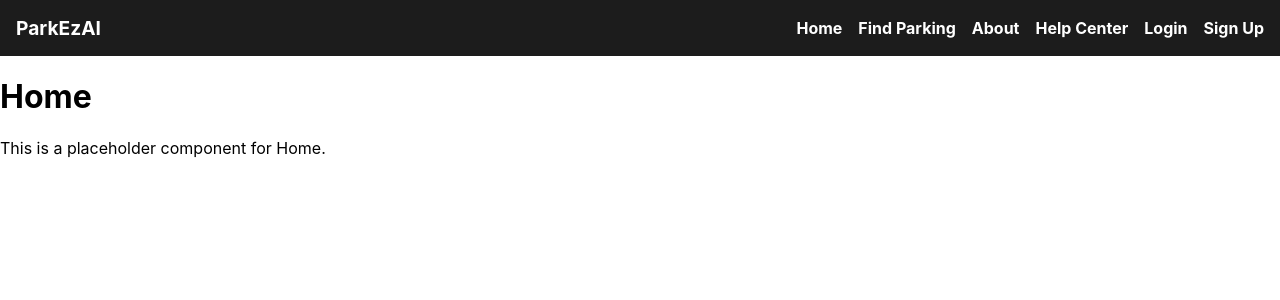
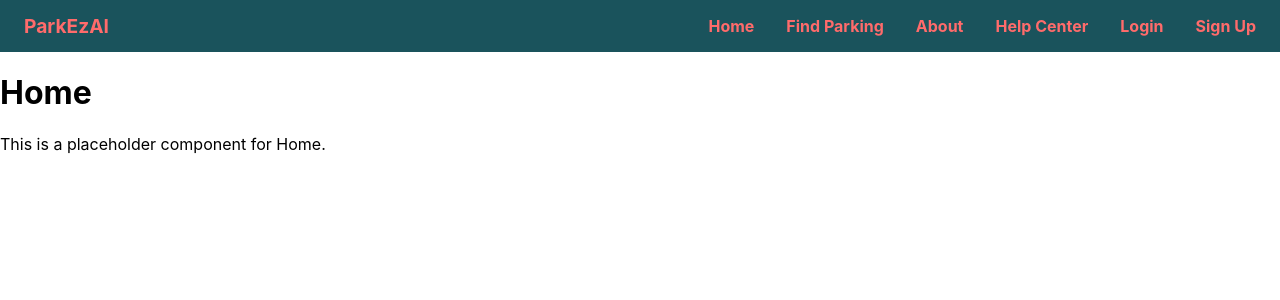
Before and after one commit to tc10815/ParkEzAI, a React (Create React App) app in the folder parkezai/: page / in a window 1280 px wide. Shown: the top 300 px of the page. Built offline with nearby package versions, Linux system fonts and the light colour scheme.

Commit message:
working with GPT4 on design, had to make a few code adjustments myself

```diff
--- a/parkezai/src/components/Navigation.js
+++ b/parkezai/src/components/Navigation.js
@@ -1,42 +1,58 @@
 import React from 'react';
 import { Link } from 'react-router-dom';
 import styled from 'styled-components';
+import theme from '../theme';
 
 const StyledNav = styled.nav`
   display: flex;
   justify-content: space-between;
   align-items: center;
-  background-color: #1c1c1c;
-  padding: 1rem;
+  background-color: ${theme.primary};
+  padding: 0rem;
 `;
 
 const StyledUl = styled.ul`
   display: flex;
   justify-content: space-between;
   list-style-type: none;
-  margin: 0;
+  margin: 0em;
   padding: 0;
 `;
 
 const StyledLi = styled.li`
-  margin-left: 1rem;
+  display: flex;
+  margin-right: 1rem;
+  height: 100%;
 `;
 
 const StyledLink = styled(Link)`
   text-decoration: none;
-  color: #ffffff;
+  color: ${theme.accent};
   font-weight: bold;
-  transition: color 0.3s;
+  display: flex;
+  align-items: center;
+  width: 100%;
+  height: 100%;
+  padding: 1rem 0.5rem; // Increase the padding values to make the buttons bigger
+`;
+
+const StyledButton = styled.div`
+  display: flex;
+  align-items: center;
+  background-color: transparent;
+  height: 100%;
+  transition: background-color 0.3s;
 
   &:hover {
-    color: #ffc107;
+    background-color: ${theme.secondary};
   }
 `;
 
 const Logo = styled.div`
-  color: #ffffff;
+  color: ${theme.accent};
   font-size: 1.2rem;
   font-weight: bold;
+  padding-left: 1.5rem;
 `;
 
 const Navigation = () => {
@@ -45,22 +61,34 @@ const Navigation = () => {
       <Logo>ParkEzAI</Logo>
       <StyledUl>
         <StyledLi>
+          <StyledButton>
             <StyledLink to="/">Home</StyledLink>
+          </StyledButton>
         </StyledLi>
         <StyledLi>
+          <StyledButton>
             <StyledLink to="/find-parking">Find Parking</StyledLink>
+          </StyledButton>
         </StyledLi>
         <StyledLi>
+          <StyledButton>
             <StyledLink to="/about">About</StyledLink>
+          </StyledButton>
         </StyledLi>
         <StyledLi>
+          <StyledButton>
             <StyledLink to="/help-center">Help Center</StyledLink>
+          </StyledButton>
         </StyledLi>
         <StyledLi>
+          <StyledButton>
             <StyledLink to="/login">Login</StyledLink>
+          </StyledButton>
         </StyledLi>
         <StyledLi>
+          <StyledButton>
             <StyledLink to="/signup">Sign Up</StyledLink>
+          </StyledButton>
         </StyledLi>
       </StyledUl>
     </StyledNav>
--- /dev/null
+++ b/parkezai/src/theme.js
@@ -0,0 +1,40 @@
+const theme = {
+    primary: '#1A535C',
+    secondary: '#4ECDC4',
+    accent: '#FF6B6B',
+  };
+
+  export default theme;
+
+  /**
+   * Primary: #1A535C
+Secondary: #4ECDC4
+Accent: #FF6B6B
+Primary: #2C3E50
+Secondary: #2980B9
+Accent: #F1C40F
+Primary: #34495E
+Secondary: #1ABC9C
+Accent: #E74C3C
+Primary: #3A539B
+Secondary: #6C7A89
+Accent: #F89406
+Primary: #2E4053
+Secondary: #52BE80
+Accent: #F39C12
+Primary: #7B241C
+Secondary: #1F618D
+Accent: #F4D03F
+Primary: #4A235A
+Secondary: #3498DB
+Accent: #F7DC6F
+Primary: #1F3542
+Secondary: #32A9D9
+Accent: #F29559
+Primary: #1E1F26
+Secondary: #FF6A5E
+Accent: #2DCCD3
+Primary: #0B3D91
+Secondary: #F1C232
+Accent: #E64A19
+   */
```
Lines whose indentation alone changed are shown as unchanged.
